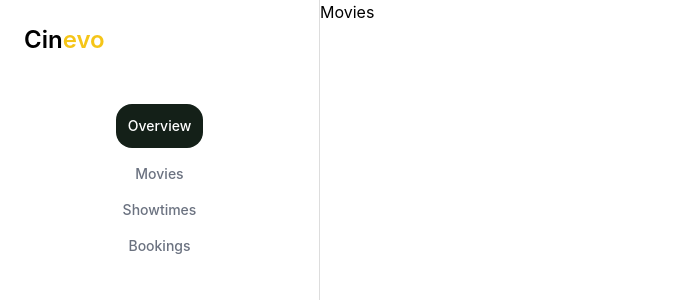
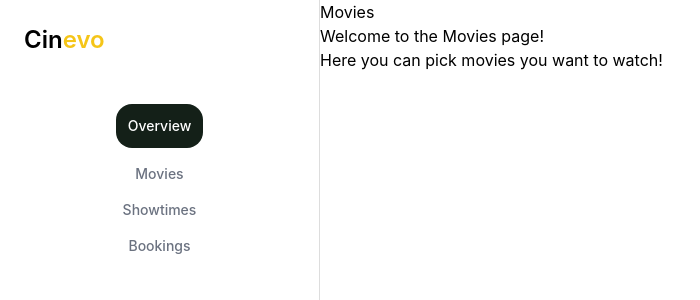
Before and after one commit to ZION4500/ticketApp, a React (Vite) app in the folder frontend/: page /admin/movie in a window 1280 px wide. Shown: the top 300 px of the page, without its empty margins (0-700 px from the left). Built offline with nearby package versions, Linux system fonts and the light colour scheme.

Commit message:
movies done

```diff
--- a/frontend/src/Movies.jsx
+++ b/frontend/src/Movies.jsx
@@ -3,6 +3,8 @@ export default function Movies() {
     <div>
       <h1>Movies</h1>
 
+      <p>Welcome to the Movies page!</p>
+      <p>Here you can pick movies you want to watch!</p>
     </div>
   );
 }
```
